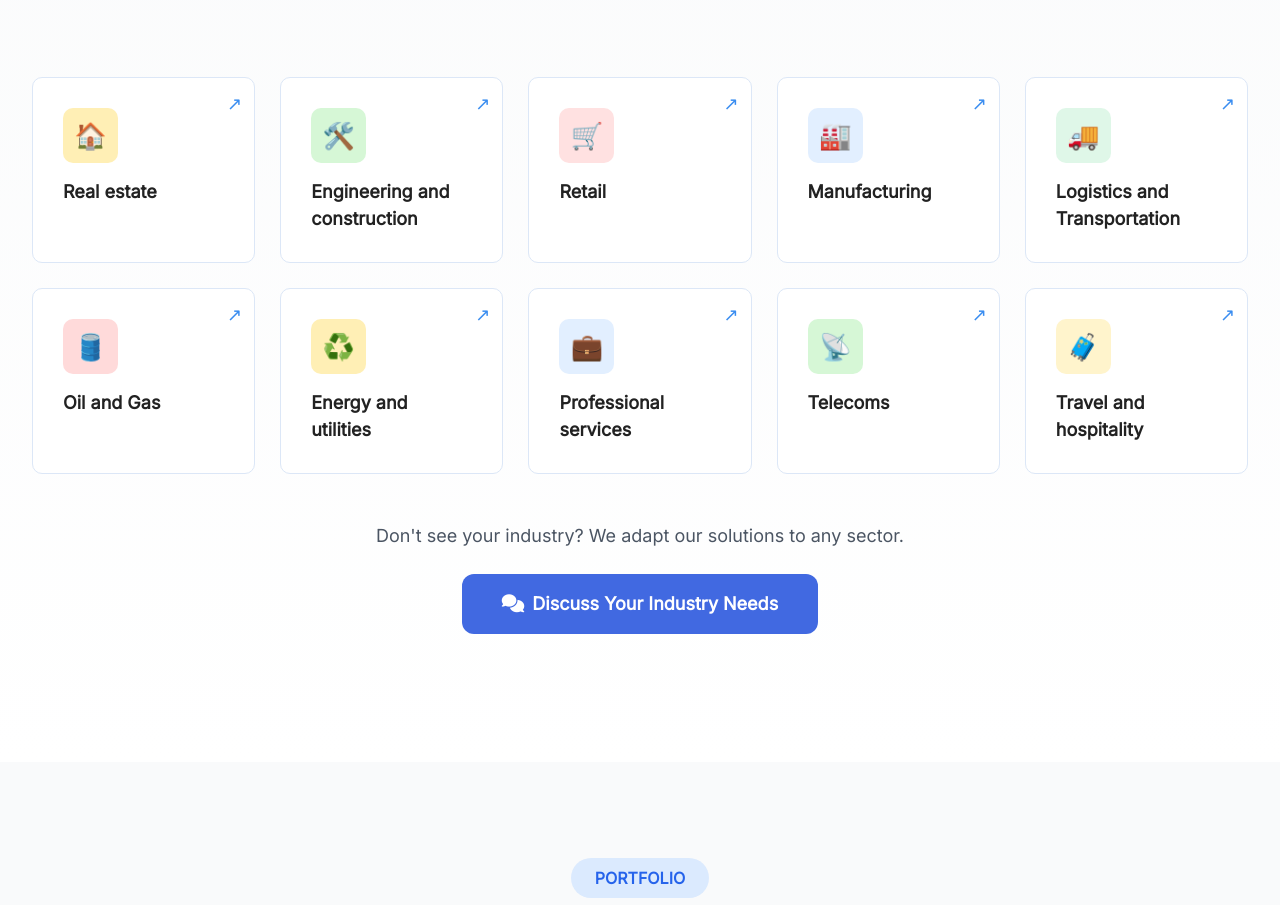
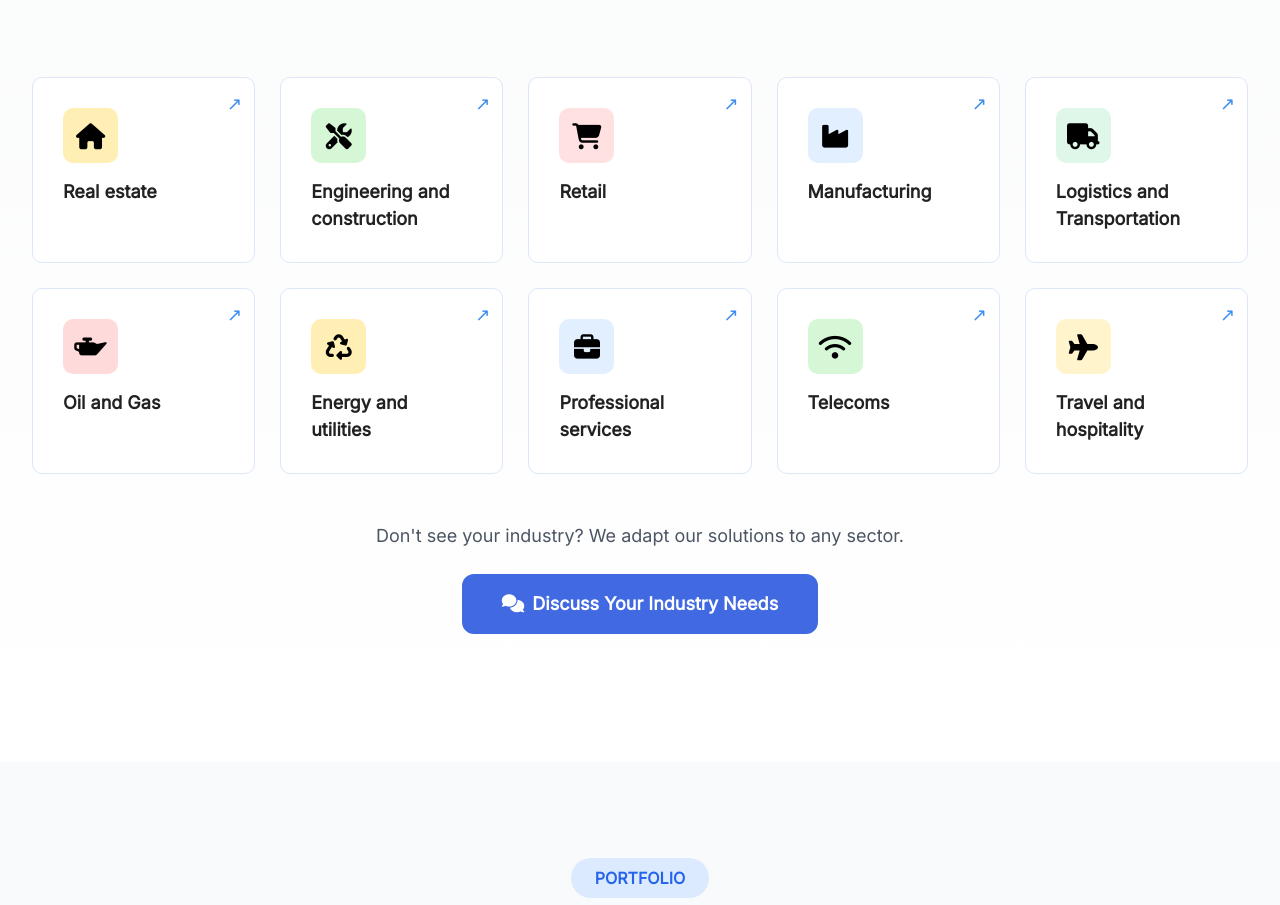
Before and after one commit to uziii-stack/nexoraweb-final, a plain HTML site: page index.html in a window 1280 px wide. Shown: the part 2820-3725 px from the top of the page. Drawn offline with nearby package versions, Linux system fonts and the light colour scheme; animation ran at ten frames a second.

Commit message:
update icons

```diff
--- a/index.html
+++ b/index.html
@@ -2058,7 +2058,7 @@
                 <a class="industry-card" href="./industries.html">
 
                     <div class="industry-arrow">↗</div>
-                    <div class="industry-icon icon-yellow">🏠</div>
+                    <div class="industry-icon icon-yellow"><i class="fas fa-home"></i></div>
                     <div class="industry-card-title">Real estate
 
 
@@ -2070,55 +2070,55 @@
 
                 <a class="industry-card" href="./industries.html">
                     <div class="industry-arrow">↗</div>
-                    <div class="industry-icon icon-green">🛠️</div>
+                    <div class="industry-icon icon-green"><i class="fas fa-tools"></i></div>
                     <div class="industry-card-title">Engineering and construction</div>
                 </a>
 
                 <a class="industry-card" href="./industries.html">
                     <div class="industry-arrow">↗</div>
-                    <div class="industry-icon icon-pink">🛒</div>
+                    <div class="industry-icon icon-pink"><i class="fas fa-cart-shopping"></i></div>
                     <div class="industry-card-title">Retail</div>
                 </a>
 
                 <a class="industry-card" href="./industries.html">
                     <div class="industry-arrow">↗</div>
-                    <div class="industry-icon icon-blue">🏭</div>
+                    <div class="industry-icon icon-blue"><i class="fas fa-industry"></i></div>
                     <div class="industry-card-title">Manufacturing</div>
                 </a>
 
                 <a class="industry-card" href="./industries.html">
                     <div class="industry-arrow">↗</div>
-                    <div class="industry-icon icon-mint">🚚</div>
+                    <div class="industry-icon icon-mint"><i class="fas fa-truck"></i></div>
                     <div class="industry-card-title">Logistics and Transportation</div>
                 </a>
 
                 <a class="industry-card" href="./industries.html">
                     <div class="industry-arrow">↗</div>
-                    <div class="industry-icon icon-red">🛢️</div>
+                    <div class="industry-icon icon-red"><i class="fas fa-oil-can"></i></div>
                     <div class="industry-card-title">Oil and Gas</div>
                 </a>
 
                 <a class="industry-card" href="./industries.html">
                     <div class="industry-arrow">↗</div>
-                    <div class="industry-icon icon-yellow">♻️</div>
+                    <div class="industry-icon icon-yellow"><i class="fas fa-recycle"></i></div>
                     <div class="industry-card-title">Energy and utilities</div>
                 </a>
 
                 <a class="industry-card" href="./industries.html">
                     <div class="industry-arrow">↗</div>
-                    <div class="industry-icon icon-blue">💼</div>
+                    <div class="industry-icon icon-blue"><i class="fas fa-briefcase"></i></div>
                     <div class="industry-card-title">Professional services</div>
                 </a>
 
                 <a class="industry-card" href="./industries.html">
                     <div class="industry-arrow">↗</div>
-                    <div class="industry-icon icon-green">📡</div>
+                    <div class="industry-icon icon-green"><i class="fas fa-wifi"></i></div>
                     <div class="industry-card-title">Telecoms</div>
                 </a>
 
                 <a class="industry-card" href="./industries.html">
                     <div class="industry-arrow">↗</div>
-                    <div class="industry-icon icon-light-yellow">🧳</div>
+                    <div class="industry-icon icon-light-yellow"><i class="fas fa-plane"></i></div>
                     <div class="industry-card-title">Travel and hospitality</div>
                 </a>
 
```
Also changed, not shown: industries.html (+8 -8 lines).
